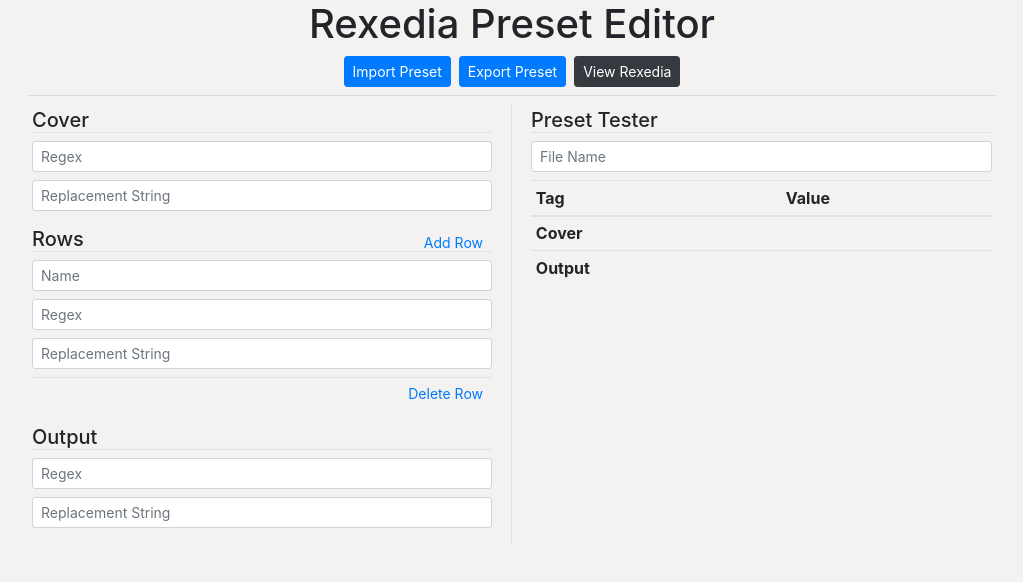
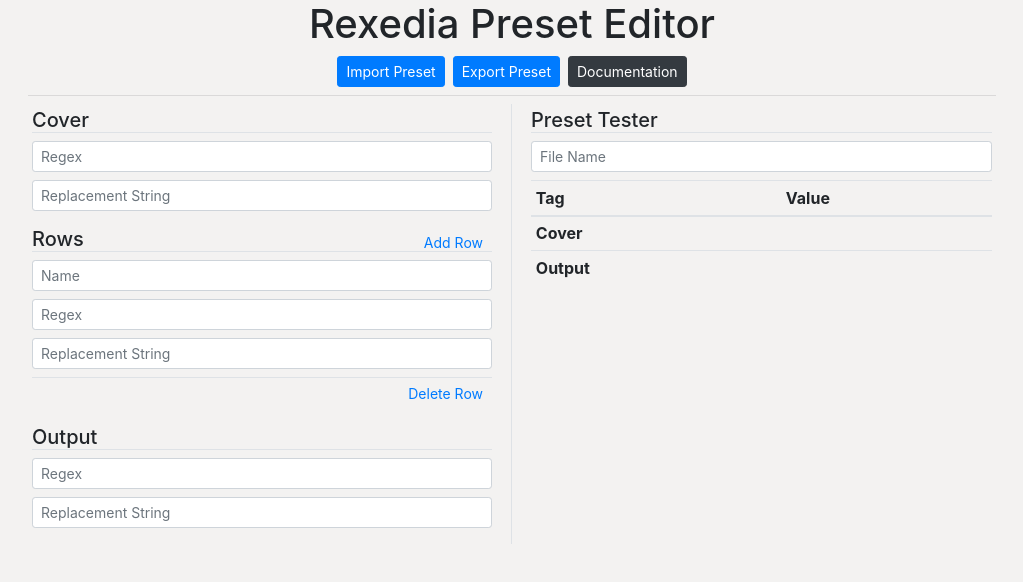
Before and after one commit to Ktt-Development/rexedia, a plain HTML site: page docs/index.html in a window 1280 px wide. Shown: the whole page, without its empty margins (128-1151 px from the left). Drawn offline with Linux system fonts and the light colour scheme.

Commit message:
update urls

```diff
--- a/docs/index.html
+++ b/docs/index.html
@@ -23,7 +23,7 @@
                     <button id="import" class="btn btn-sm btn-primary mx-1">Import Preset</button>
                     <input id="import_file" type="file" accept=".yml,.yaml" class="d-none">
                     <button id="export" class="btn btn-sm btn-primary mx-1">Export Preset</button>
-                    <a class="btn btn-sm btn-dark mx-1" href="https://kttdevelopment.com/repo/rexedia">View Rexedia</a>
+                    <a class="btn btn-sm btn-dark mx-1" href="https://docs.kttdevelopment.com/rexedia">Documentation</a>
                 </div>
                 <hr class="my-2">
             </div>
```
Also changed, not shown: 1 other file.
